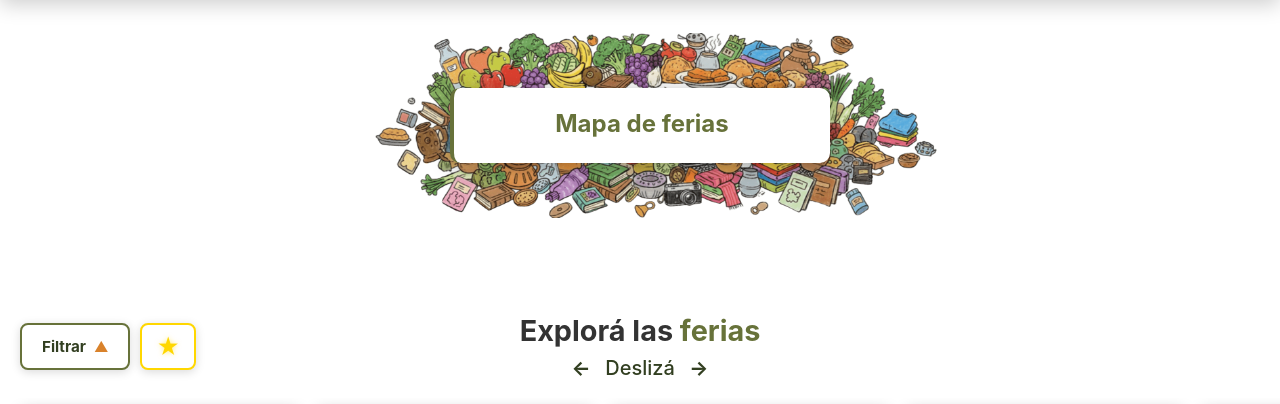
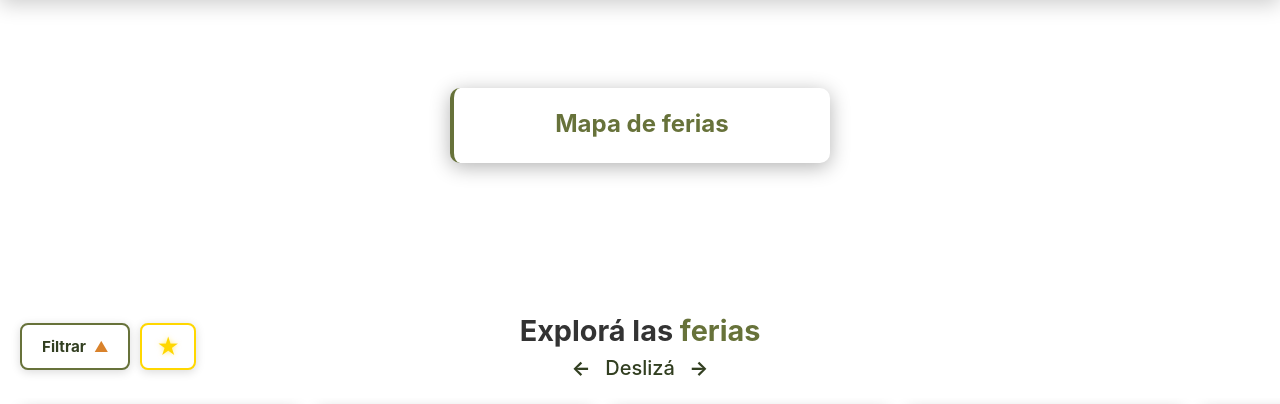
Before and after one commit to estebanrofa/feriando1, a Flask app: page / in a window 1280 px wide. Shown: the part 64-468 px from the top of the page. Run offline with Flask 3, Linux system fonts and the light colour scheme.

Commit message:
Quitar imagen de fondo del botón Mapa de ferias
Co-Authored-By: Claude Opus 4.5 <noreply@anthropic.com>

```diff
--- a/templates/lobby.html
+++ b/templates/lobby.html
@@ -155,7 +155,6 @@
 
     <div class="lobby-container">
         <div class="seccion-mapa">
-            <img src="{{ url_for('static', filename='fondo-boton.png') }}" alt="" class="fondo-mapa">
             <a href="/mapa" class="opcion-mapa">
                 <h2>Mapa de ferias</h2>
             </a>
```
